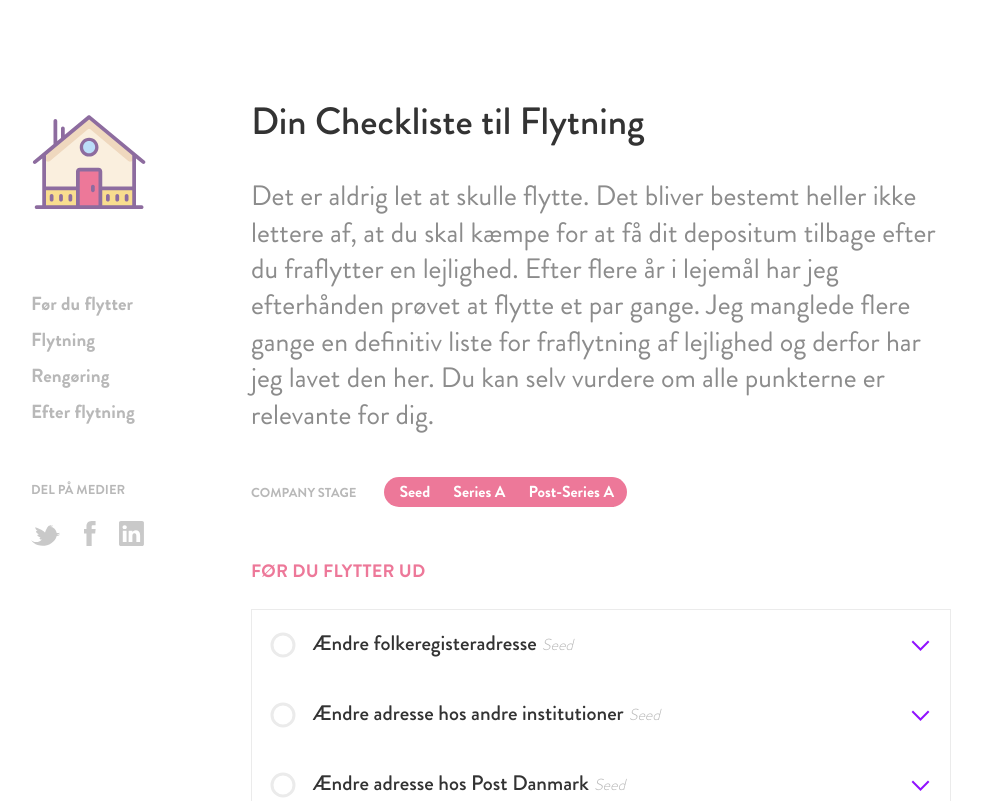
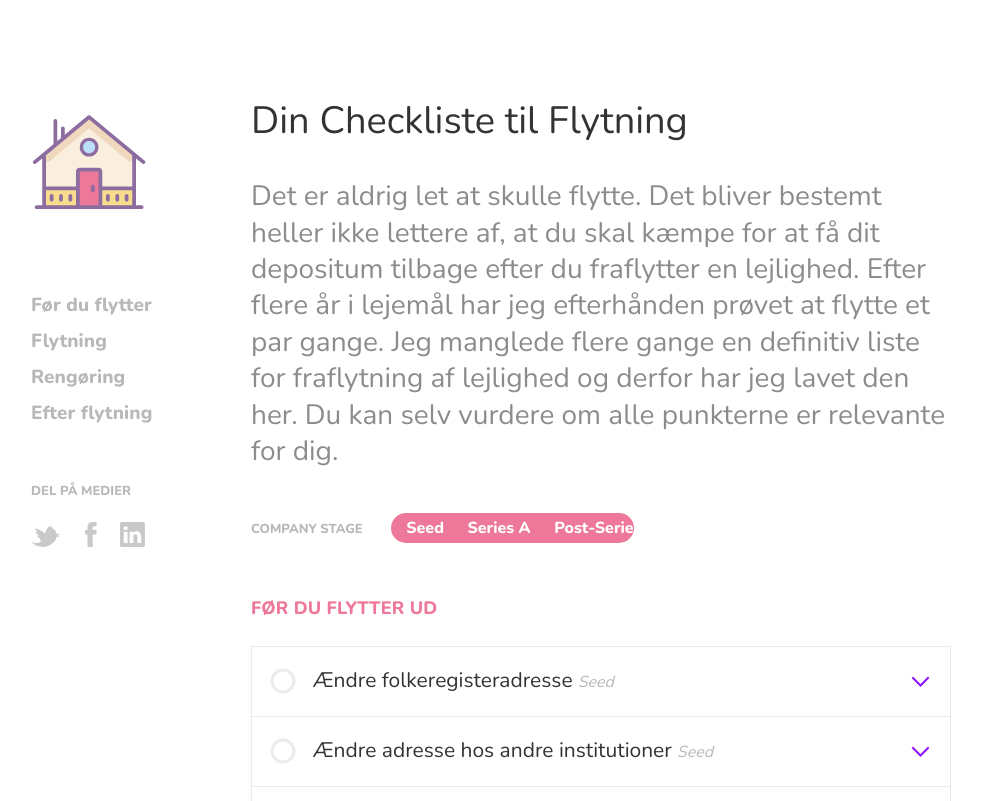
Before and after one commit to kristofferandreasen/flyttecheckliste, a website: page index.html in a window 1280 px wide. Shown: the top 801 px of the page, without its empty margins (149-1131 px from the left). Drawn offline with nearby package versions, Linux system fonts and the light colour scheme.

Commit message:
New font

```diff
--- a/index.html
+++ b/index.html
@@ -35,6 +35,10 @@
   <meta name="twitter:title" content="Flytte Checkliste">
   <meta name="twitter:description" content="Se alle ting du skal klare før du flytter fra din lejlighed.">
   <meta name="twitter:image" content="https://kristofferandreasen.github.io/flyttecheckliste/images/tw-share.jpg">
+
+  <!-- Font -->
+  <link href="https://fonts.googleapis.com/css?family=Nunito:300,400,600,700,800,900" rel="stylesheet">
+
 </head>
 
 <body>
--- a/scss/design/_font.scss
+++ b/scss/design/_font.scss
@@ -1,51 +1,4 @@
-$BG-regular: "", sans-serif;
-$BG-medium: "", sans-serif;
-$BG-bold: "", sans-serif;
-
-@font-face {
-	font-family: 'BG light';
-	src: url('/fonts/hinted-BrandonGrotesque-Light.eot');
-	src: local('Brandon Grotesque Light'), local('BrandonGrotesque-Light'),
-		url('/fonts/hinted-BrandonGrotesque-Light.eot?#iefix') format('embedded-opentype'),
-		url('/fonts/hinted-BrandonGrotesque-Light.woff2') format('woff2'),
-		url('/fonts/hinted-BrandonGrotesque-Light.woff') format('woff'),
-		url('/fonts/hinted-BrandonGrotesque-Light.ttf') format('truetype');
-	font-weight: 300;
-	font-style: normal;
-}
-
-@font-face {
-	font-family: 'BG medium';
-	src: url('/fonts/hinted-BrandonGrotesque-Medium.eot');
-	src: local('Brandon Grotesque Medium'), local('BrandonGrotesque-Medium'),
-		url('/fonts/hinted-BrandonGrotesque-Medium.eot?#iefix') format('embedded-opentype'),
-		url('/fonts/hinted-BrandonGrotesque-Medium.woff2') format('woff2'),
-		url('/fonts/hinted-BrandonGrotesque-Medium.woff') format('woff'),
-		url('/fonts/hinted-BrandonGrotesque-Medium.ttf') format('truetype');
-	font-weight: 500;
-	font-style: normal;
-}
-
-@font-face {
-	font-family: 'BG regular';
-	src: url('/fonts/hinted-BrandonGrotesque-Regular.eot');
-	src: local('Brandon Grotesque Regular'), local('BrandonGrotesque-Regular'),
-		url('/fonts/hinted-BrandonGrotesque-Regular.eot?#iefix') format('embedded-opentype'),
-		url('/fonts/hinted-BrandonGrotesque-Regular.woff2') format('woff2'),
-		url('/fonts/hinted-BrandonGrotesque-Regular.woff') format('woff'),
-		url('/fonts/hinted-BrandonGrotesque-Regular.ttf') format('truetype');
-	font-weight: normal;
-	font-style: normal;
-}
-
-@font-face {
-	font-family: 'BG bold';
-	src: url('/fonts/hinted-BrandonGrotesque-Bold.eot');
-	src: local('Brandon Grotesque Bold'), local('BrandonGrotesque-Bold'),
-		url('/fonts/hinted-BrandonGrotesque-Bold.eot?#iefix') format('embedded-opentype'),
-		url('/fonts/hinted-BrandonGrotesque-Bold.woff2') format('woff2'),
-		url('/fonts/hinted-BrandonGrotesque-Bold.woff') format('woff'),
-		url('/fonts/hinted-BrandonGrotesque-Bold.ttf') format('truetype');
-	font-weight: bold;
-	font-style: normal;
-}
+$Nunito: "Nunito", sans-serif;
+$light-font-weight: 300;
+$base-font-weight: 400;
+$bold-font-weight: 800;
--- a/scss/design/_title.scss
+++ b/scss/design/_title.scss
@@ -1,5 +1,6 @@
 h1 {
-  font-family: "BG medium", sans-serif;
+  font-family: "Nunito", sans-serif;
+  font-weight: 400;
   font-size: rem-calc(38px);
   line-height: 0.9;
   color: $black;
@@ -15,7 +16,8 @@ h1 {
 h2 {
   display: block;
   margin-bottom: 20px;
-  font-family: "BG bold", sans-serif;
+  font-family: "Nunito", sans-serif;
+  font-weight: 800;
   font-size: rem-calc(18px);
   line-height: 2;
   letter-spacing: 0.2px;
@@ -29,7 +31,8 @@ h2 {
 }
 
 h3 {
-  font-family: "BG bold";
+  font-family: "Nunito";
+  font-weight: 800;
   font-size: rem-calc(13px);
   line-height: 3.1;
   color: $grey-light;
@@ -37,7 +40,8 @@ h3 {
 }
 
 h4 {
-  font-family: "BG medium", sans-serif;
+  font-family: "Nunito", sans-serif;
+  font-weight: 400;
   font-size: rem-calc(27px);
   line-height: 1.3;
   color: $black;
--- a/scss/pages/home.scss
+++ b/scss/pages/home.scss
@@ -52,7 +52,8 @@
 }
 
 .description {
-  font-family: "BG regular", sans-serif;
+  font-family: "Nunito", sans-serif;
+  font-weight: 400;
   font-size: rem-calc(28px);
   line-height: 1.3;
   color: $grey;
@@ -135,7 +136,8 @@
     }
 
     li {
-      font-family: "BG bold", sans-serif;
+      font-family: "Nunito", sans-serif;
+      font-weight: 800;
     	font-size: rem-calc(16px);
     	color: $grey-light;
       display: inline-block;
@@ -187,7 +189,8 @@ nav {
     }
 
     a {
-      font-family: "BG bold", sans-serif;
+      font-family: "Nunito", sans-serif;
+      font-weight: 800;
     	font-size: rem-calc(19px);
     	line-height: 1.9;
     	letter-spacing: 0.1px;
@@ -321,7 +324,8 @@ nav {
         }
 
         p {
-          font-family: "BG medium", sans-serif;
+          font-family: "Nunito", sans-serif;
+          font-weight: 400;
         	font-size: rem-calc(21px);
         	line-height: 1;
         	color: $black;
@@ -331,7 +335,8 @@ nav {
         }
 
         .category {
-          font-family: "BG light", sans-serif;
+          font-family: "Nunito", sans-serif;
+          font-weight: 300;
           font-size: rem-calc(16px);
           font-style: italic;
           line-height: 1.9;
@@ -362,7 +367,8 @@ nav {
       box-shadow: inset 0px -1px 0px $grey-lighter;
 
       p {
-        font-family: "BG regular", sans-serif;
+        font-family: "Nunito", sans-serif;
+        font-weight: 400;
       	font-size: rem-calc(20px);
       	line-height: 1.4;
       	color: $grey;
@@ -375,7 +381,8 @@ nav {
       }
 
       a {
-        font-family: "BG medium", sans-serif;
+        font-family: "Nunito", sans-serif;
+        font-weight: 400;
       	font-size: rem-calc(21px);
       	line-height: 1.4;
       	color: $violet;
@@ -408,7 +415,8 @@ nav {
   margin-bottom: 30px;
 
   .subtitle {
-    font-family: "BG regular", sans-serif;
+    font-family: "Nunito", sans-serif;
+    font-weight: 400;
   	font-size: rem-calc(18px);
   	line-height: 2;
   	color: $grey-light;
@@ -432,7 +440,8 @@ nav {
     }
 
     #mce-EMAIL {
-      font-family: "BG medium", sans-serif;
+      font-family: "Nunito", sans-serif;
+      font-weight: 400;
     	font-size: rem-calc(16px);
     	background-color: $grey-lighter;
       border: none;
@@ -447,7 +456,8 @@ nav {
 
     #mc-embedded-subscribe {
 	    background-color: $violet;
-      font-family: "BG bold";
+      font-family: "Nunito";
+      font-weight: 800;
     	font-size: rem-calc(12px);
     	color: $white;
       text-transform: uppercase;
@@ -475,7 +485,8 @@ nav {
   margin-bottom: 115px;
 
   span {
-    font-family: "BG regular";
+    font-family: "Nunito";
+    font-weight: 400;
   	font-size: rem-calc(16px);
   	letter-spacing: -0.5px;
   	color: #c8c8c8;
@@ -531,7 +542,8 @@ nav {
 
     li {
       text-align: center;
-      font-family: "BG bold";
+      font-family: "Nunito";
+      font-weight: 800;
     	font-size: rem-calc(19px);
     	line-height: 2.6;
     	letter-spacing: 0.1px;
@@ -557,7 +569,8 @@ nav {
 
     .subtitle {
       margin-bottom: 15px;
-      font-family: "BG medium", sans-serif;
+      font-family: "Nunito", sans-serif;
+      font-weight: 400;
     	font-size: rem-calc(16px);
     	color: rgba(255, 255, 255, 0.5);
     }
@@ -580,7 +593,8 @@ nav {
       }
 
       #mce-EMAIL {
-        font-family: "BG medium", sans-serif;
+        font-family: "Nunito", sans-serif;
+        font-weight: 400;
       	font-size: rem-calc(16px);
       	background-color: darken($violet, 10%);
         border: none;
@@ -616,7 +630,8 @@ nav {
       #mc-embedded-subscribe {
   	    background-color: lighten($violet, 10%);
   	    color: lighten($violet, 10%);
-        font-family: "BG bold";
+        font-family: "Nunito";
+        font-weight: 800;
       	font-size: rem-calc(12px);
         text-transform: uppercase;
         border: none;
--- a/scss/pages/layout.scss
+++ b/scss/pages/layout.scss
@@ -4,7 +4,7 @@ html, body {
   -webkit-font-smoothing: antialiased;
   min-width: 300px;
   text-rendering: optimizeLegibility;
-  font-family: "BG regular", sans-serif;
+  font-family: "Nunito", sans-serif;
   background-color: $white;
   position: relative;
 }
--- a/scss/style.scss
+++ b/scss/style.scss
@@ -1,9 +1,5 @@
 //
-//  ___  __ _ _ __ ___  ___ _ __
-// / __|/ _` | '__/ _ \/ _ \ '_ \
-// \__ \ (_| | | |  __/  __/ | | |
-// |___/\__, |_|  \___|\___|_| |_|
-//           |_|
+// Flytte Checkliste
 //
 
 @charset "utf-8";
```
Also changed, not shown: css/style.css, css/style.min.css.
